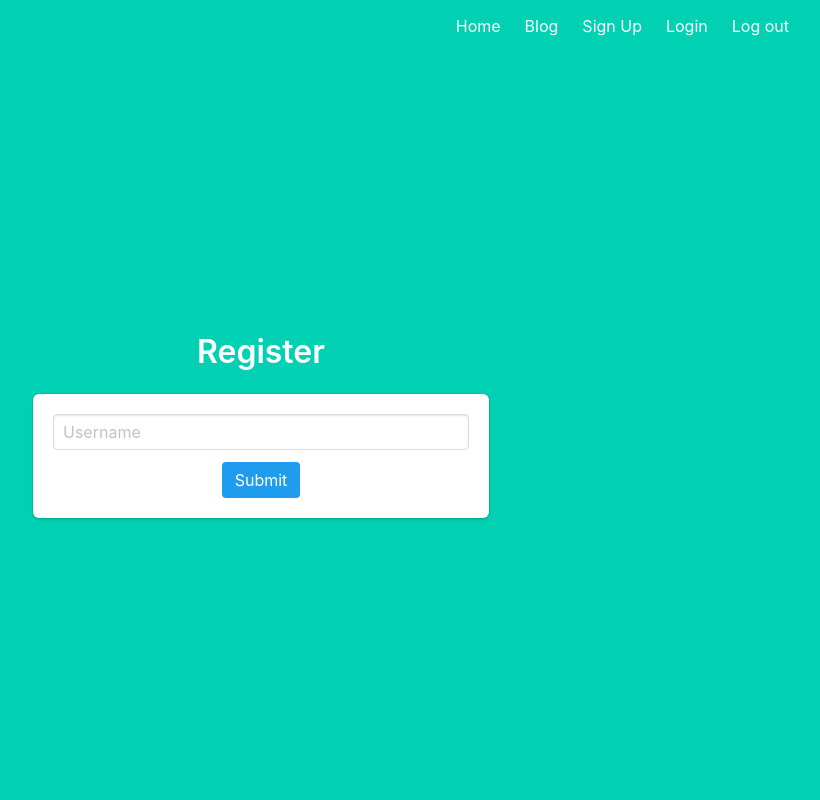
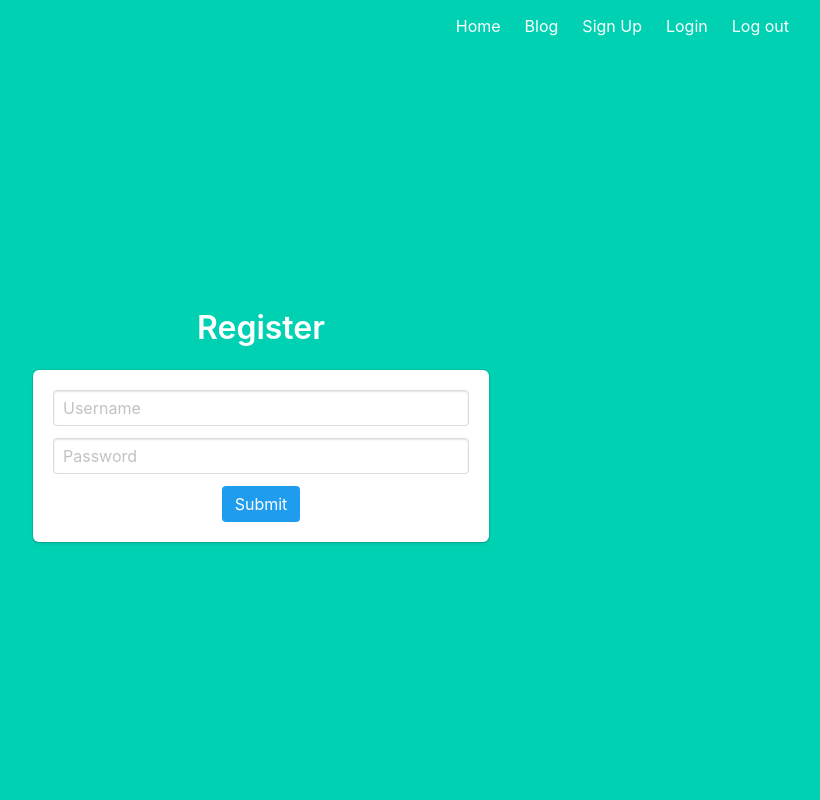
Before and after one commit to NateHartley/csc2031blogpractical, a Flask app: page /register in a window 1280 px wide. Shown: the whole page, without its empty margins (427-1247 px from the left). Run offline with Flask 2, Linux system fonts and the light colour scheme.

Commit message:
You can now enter a password along with an email in the register page. These user entries are also printed to the runtime console.

```diff
--- a/app.py
+++ b/app.py
@@ -7,7 +7,7 @@ app.config['SECRET_KEY'] = 'LongAndRandomSecretKey'
 
 @app.route('/')
 def index():  # put application's code here
-    return render_template('index.html', name='Alice')
+    return render_template('index.html')
 
 
 if __name__ == '__main__':
--- a/templates/index.html
+++ b/templates/index.html
@@ -4,6 +4,6 @@
 
     <h1 class="title is-1">CSC2031 Security & Programming Paradigms</h1>
 
-    <h2 class="subtitle is-2">Welcome to the CSC2031 Blog {{ name }}</h2>
+    <h2 class="subtitle is-2">Welcome to the CSC2031 Blog</h2>
 
 {% endblock %}
--- a/templates/register.html
+++ b/templates/register.html
@@ -5,17 +5,22 @@
     <div class="column is-5 is-offset-4">
         <h3 class="title is-3">Register</h3>
         <div class="box">
-
             <form method="POST">
                 <div class="field">
                     {{ form.csrf_token() }}
                     <div class="control">
-                       {{ form.username(class="input", placeholder="Username") }}
+                        {{ form.username(class="input", placeholder="Username") }}
                     </div>
                 </div>
-               {{ form.submit(class="button is-info is-centered") }}
+                <div class="field">
+                    <div class="control">
+                        {{ form.password(class="input", placeholder="Password") }}
+                    </div>
+                </div>
+                <div>
+                    {{ form.submit(class="button is-info is-centered") }}
+                </div>
             </form>
-
         </div>
     </div>
 
--- a/users/forms.py
+++ b/users/forms.py
@@ -1,7 +1,8 @@
 from flask_wtf import FlaskForm
-from wtforms import StringField, SubmitField
+from wtforms import StringField, SubmitField, PasswordField
 
 
 class RegisterForm(FlaskForm):
     username = StringField()
+    password = PasswordField()
     submit = SubmitField()
--- a/users/views.py
+++ b/users/views.py
@@ -9,8 +9,8 @@ def register():
     form = RegisterForm()
 
     if form.validate_on_submit():
-        username = request.form.get('username')
-        print(username)
+        print(request.form.get('username'))
+        print(request.form.get('password'))
         return login()
 
     return render_template('register.html', form=form)
```
